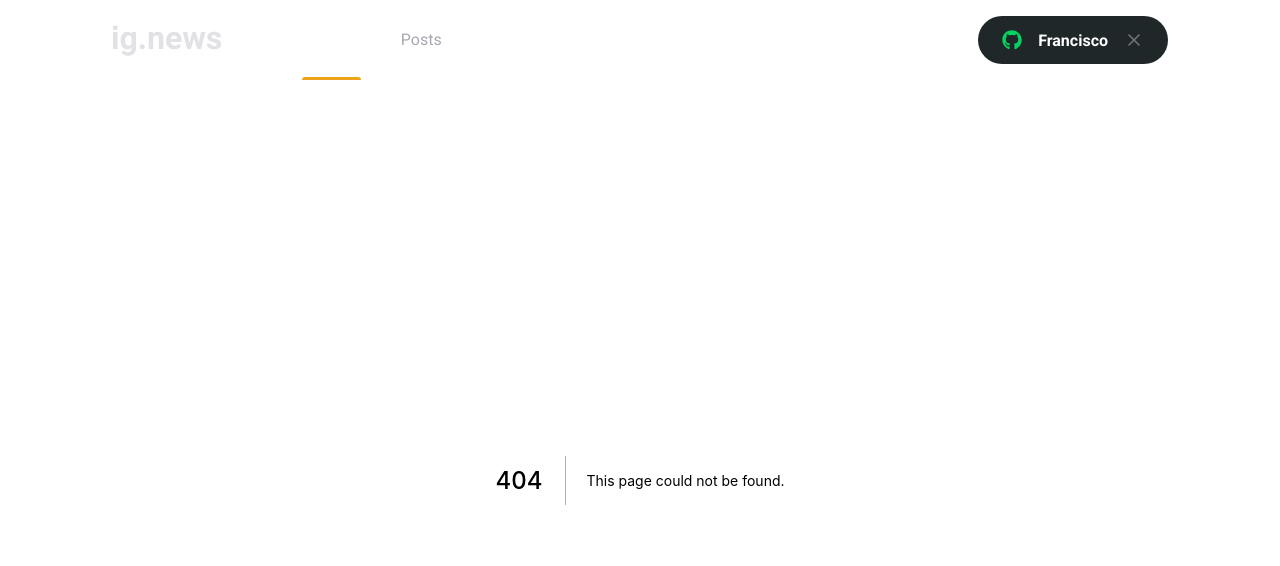
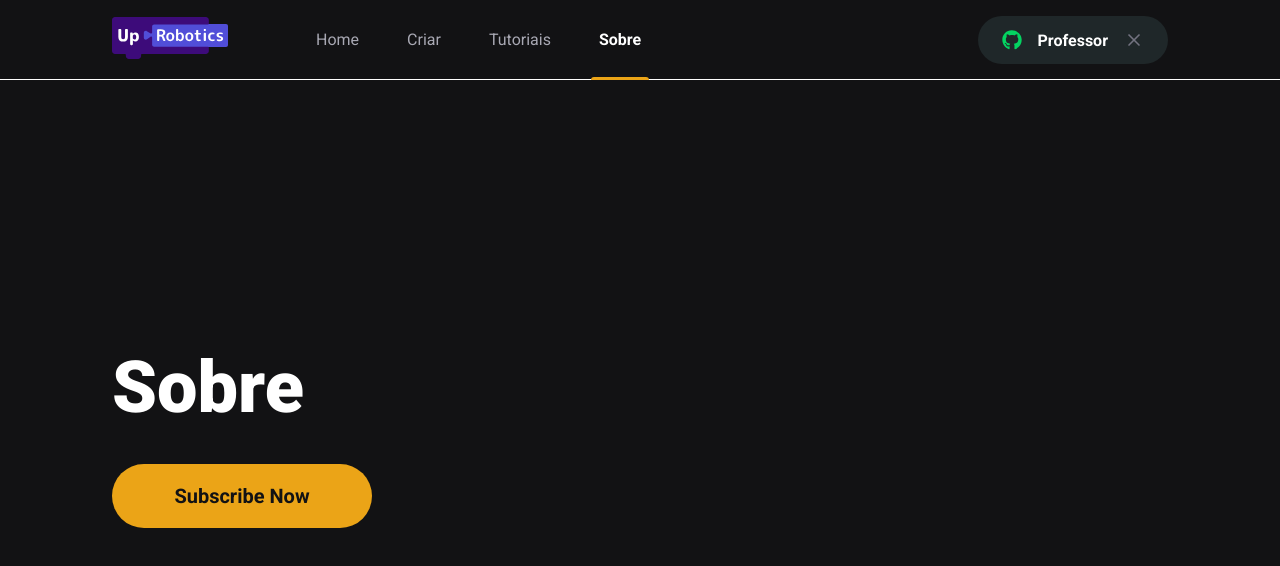
Before and after one commit to FranciscoGabriel1/uprobotics, a Next.js app in the folder uprobotics-web-nextjs/: page /about in a window 1280 px wide. Before the commit this address had no page. Shown: the top 566 px of the page. Built offline with nearby package versions, Linux system fonts and the light colour scheme.

Commit message:
routes with Link in NextJS

```diff
--- a/uprobotics-web-nextjs/src/components/Header/index.tsx
+++ b/uprobotics-web-nextjs/src/components/Header/index.tsx
@@ -1,18 +1,33 @@
-import { SignInButtom } from '../SignInButton';
-import { HeaderContainer, HeaderContent } from './style';
-export function Header(){
-    return(
-       <HeaderContainer>
-           <HeaderContent>
-           <img src="/images/logo.svg" alt="ig.news"/>
-                <nav>
-                    <a className={"active"}>Home</a>
-                    <a>Posts</a>
-                </nav>
-                <SignInButtom/>
-           </HeaderContent>
+import { SignInButtom } from '../SignInButton'
+import { HeaderContainer, HeaderContent } from './style'
+import Link from 'next/link'
+import { useRouter } from 'next/router'
 
-       </HeaderContainer>
+export function Header() {
+  const router = useRouter();
+  return (
+    <HeaderContainer>
+      <HeaderContent>
+        <Link href="/">
+          <a><img src="../../images/logo.svg" alt="upRobotics" /></a>
+        </Link>
+        <nav>
+          <Link href="/">
+            <a  className={router.pathname == "/" ? "active" : ""}>Home</a>
+          </Link>
 
-    );
+          <Link href="/create">
+            <a  className={router.pathname == "/create" ? "active" : ""}>Criar</a>
+          </Link>
+          <Link href="/tutorial" >
+            <a className={router.pathname == "/tutorial" ?"active" : ""}>Tutoriais</a>
+          </Link>
+          <Link href="/about">
+            <a className={router.pathname == "/about" ? "active" : ""}>Sobre</a>
+          </Link>
+        </nav>
+        <SignInButtom />
+      </HeaderContent>
+    </HeaderContainer>
+  )
 }
--- a/uprobotics-web-nextjs/src/components/SignInButton/index.tsx
+++ b/uprobotics-web-nextjs/src/components/SignInButton/index.tsx
@@ -8,7 +8,7 @@ export function SignInButtom() {
   return isUserLoggerIn ? (
     <SignInButton type="button" className={'signInButton'}>
       <FaGithub color="#04d361" />
-      Francisco
+      Professor
       <FiX color="#737380" className={'closeIcon'} />
     </SignInButton>
   ) : (
--- a/uprobotics-web-nextjs/src/pages/_document.tsx
+++ b/uprobotics-web-nextjs/src/pages/_document.tsx
@@ -39,16 +39,16 @@ export default class MyDocument extends Document {
 
   render(): JSX.Element {
     return (
-      <Html lang="pt">
+      <Html lang="en">
         <Head>
-          <meta charSet="utf-8" />
-
+          <link rel="preconnect" href="https://fonts.googleapis.com" />
+          <link rel="preconnect" href="https://fonts.gstatic.com" />
           <link
-            href="https://fonts.googleapis.com/css?family=Roboto:400,500,700"
+            href="https://fonts.googleapis.com/css2?family=Roboto:wght@400;700;900&display=swap"
             rel="stylesheet"
           />
+          <link rel="shortcut icon" href="/favicon.png" type="image/png"/>
 
-          <link rel="icon" href="https://rocketseat.com.br/favicon.ico" />
         </Head>
         <body>
           <Main />
--- /dev/null
+++ b/uprobotics-web-nextjs/src/pages/about/index.tsx
@@ -0,0 +1,22 @@
+import React from 'react'
+import Head from 'next/head'
+
+import { SubscribeButton } from '../../components/SubscribeButton'
+import { Container, Hero } from '../../styles/pages/Home'
+
+export default function About() {
+  return (
+    <>
+      <Head>
+        <title>Sobre</title>
+      </Head>
+
+      <Container>
+        <Hero>
+          <h1>Sobre</h1>
+          <SubscribeButton />
+        </Hero>
+      </Container>
+    </>
+  )
+}
```
Also changed, not shown: uprobotics-web-nextjs/src/pages/create/index.tsx (added, +22 -0 lines), uprobotics-web-nextjs/src/pages/tutorial/index.tsx (added, +22 -0 lines), uprobotics-web-nextjs/public/images/logo.svg.
